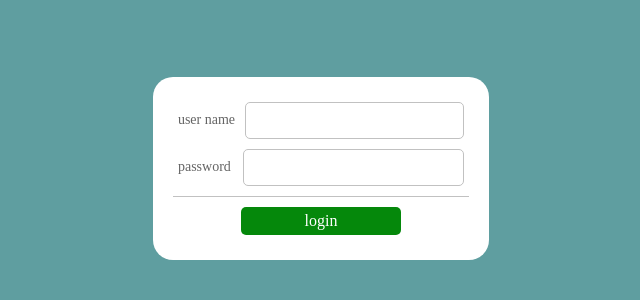
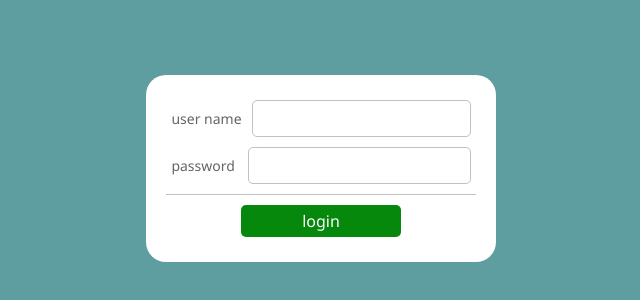
Before and after one commit to Pedram-A-Keyvani/UniMicro, an Angular app: page /login in a window 1280 px wide. Shown: the part 232-532 px from the top of the page, without its empty margins (319-959 px from the left). Built offline with nearby package versions, Linux system fonts and the light colour scheme.

Commit message:
App main font

```diff
--- a/src/styles.scss
+++ b/src/styles.scss
@@ -1,6 +1,6 @@
-/* You can add global styles to this file, and also import other style files */
-
-body, html {
+body,
+html {
     height: 100%;
     margin: 0;
+    font-family: "Segoe UI", Tahoma, Geneva, Verdana, sans-serif;
 }
```
